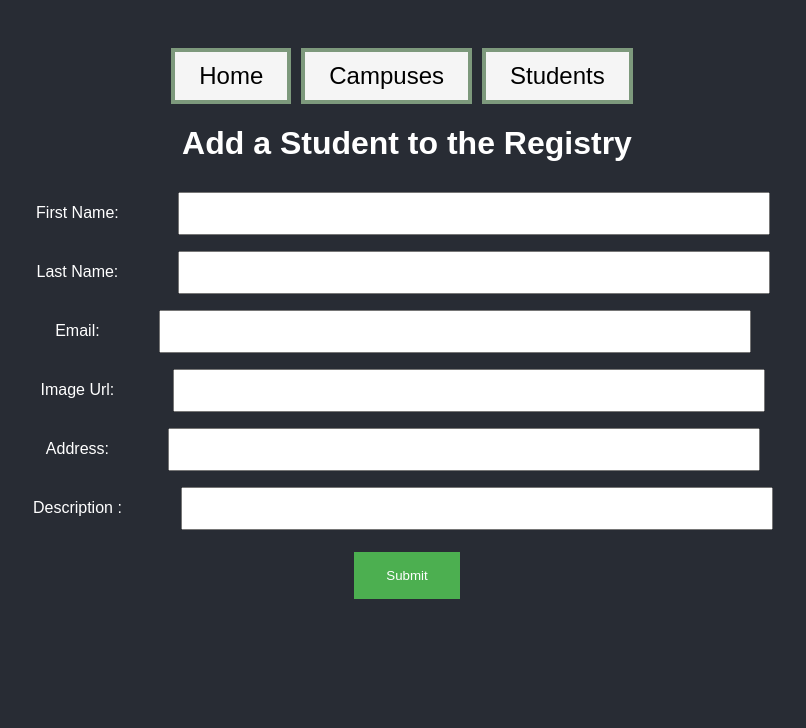
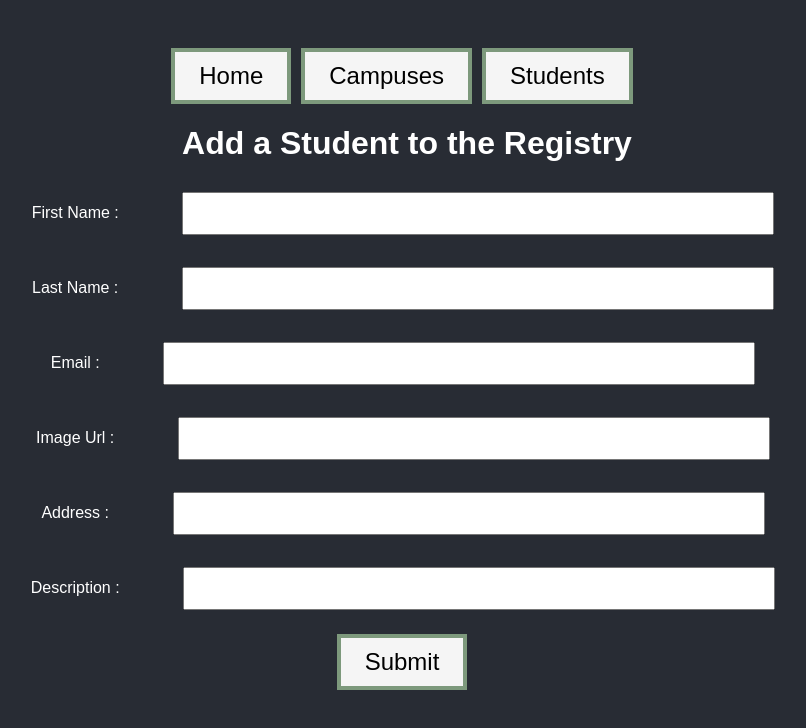
Before and after one commit to Alshohatee/ttp-crud-frontend, a React (Create React App) app: page /createstudent in a window 1280 px wide. Shown: the top 728 px of the page, without its empty margins (233-1039 px from the left). Built offline with nearby package versions, Linux system fonts and the light colour scheme.

Commit message:
Created Student Form component, added real-time error for student form. Submit button bugging.

```diff
--- a/package.json
+++ b/package.json
@@ -8,13 +8,15 @@
     "@testing-library/user-event": "^13.5.0",
     "axios": "^0.25.0",
     "bootstrap": "^5.1.3",
+    "formik": "^2.2.9",
     "nanoid": "^3.2.0",
     "react": "^17.0.2",
     "react-bootstrap": "^2.1.1",
     "react-dom": "^17.0.2",
     "react-router-dom": "^6.2.1",
     "react-scripts": "^5.0.0",
-    "web-vitals": "^2.1.4"
+    "web-vitals": "^2.1.4",
+    "yup": "^0.32.11"
   },
   "scripts": {
     "start": "react-scripts start",
--- a/src/components/CreateStudent.js
+++ b/src/components/CreateStudent.js
@@ -3,6 +3,7 @@ import React, { useEffect, useState } from "react";
 import Axios from "axios"
 import { Navigate } from 'react-router-dom';
 import NavBar from './NavBar'
+import StudentForm from "./Forms/Student";
 
 export default function CreateStudent(){
 
@@ -14,40 +15,7 @@ export default function CreateStudent(){
   const [description, setDescription] = useState("")
   const [redirect, setRedirect] = useState(false)
 
-  // const nameValidation = (fieldName, fieldValue) => {
-  //   if (fieldValue.trim() === '') {
-  //     return `${fieldName} is required`;
-  //   }
-  //   if (/[^a-zA-Z -]/.test(fieldValue)) {
-  //     return 'Invalid characters';
-  //   }
-  //   if (fieldValue.trim().length < 3) {
-  //     return `${fieldName} needs to be at least three characters`;
-  //   }
-  //   return null;
-  // };
-
-  // const emailValidation = email => {
-  //   if (
-  //     /^[a-zA-Z0-9.!#$%&’*+/=?^_`{|}~-]+@[a-zA-Z0-9-]+(?:\.[a-zA-Z0-9-]+)*$/.test(
-  //       email,
-  //       )
-  //       ) {
-  //     return null;
-  //   }
-  //   if (email.trim() === '') {
-  //     return 'Email is required';
-  //   }
-  //   return 'Please enter a valid email';
-  // };
-
-  // const validate = {
-  //   firstName: name => nameValidation('First Name', name),
-  //   lastName: name => nameValidation('Last Name', name),
-  //   email: emailValidation,
-  // };
-
-  async function submitHandler(e){
+  async function handleSubmit(e){
     e.preventDefault()
     await Axios.post(`http://localhost:8080/api/students`, {firstName, lastName, email, imageUrl, address, description})
     setRedirect(true)
@@ -62,8 +30,8 @@ export default function CreateStudent(){
   return (
     <div>
       <NavBar />
-      <h1>Add a Student to the Registry</h1>
-      <form onSubmit={submitHandler}>
+      {/* <h1>Add a Student to the Registry</h1>
+      <form onSubmit={handleSubmit}>
         <label>
           First Name:
           <input type="text" name="firstName" className = "form-control" value={firstName} onChange={(e) =>setFirstName(e.target.value)}/>
@@ -95,7 +63,8 @@ export default function CreateStudent(){
         </label><br/>
 
         <input type="submit" value="Submit" />
-      </form>
+      </form> */}
+      < StudentForm props={[handleSubmit, firstName, lastName, email, imageUrl,address,description,setFirstName, setLastName, setEmail, setImageUrl,setAddress,setDescription]}/>
     </div>
   )
 }
--- /dev/null
+++ b/src/components/Forms/Student.js
@@ -0,0 +1,129 @@
+import React from 'react';
+
+import ReactDOM from 'react-dom';
+
+import { useFormik } from 'formik';
+
+import * as yup from 'yup';
+
+
+
+export default function StudentForm(props){
+
+    const [handleSubmit, firstName, lastName, email, image, address , description,setFirstName, setLastName, setEmail, setImageUrl,setAddress,setDescription] = [...props.props]
+    const formik = useFormik({
+
+        initialValues: {
+
+            firstName: '',
+
+            lastName: '',
+
+            email: '',
+
+            image: '',
+
+            address: '',
+
+            description: ''
+
+        },
+
+        validationSchema: yup.object({
+
+            firstName: yup.string()
+
+                .max(20, 'Name should not exceed 20 Characters')
+
+                .required('Please Enter Student First Name'),
+
+            lastName: yup.string()
+
+                .max(20, 'Name should not exceed 20 Characters')
+
+                .required('Please Enter Student Last Name'),
+
+
+            email: yup.string()
+
+                .email('Invalid email address')
+
+                .required('Please Enter Email Id'),
+        }),
+
+        onSubmit: values => {
+
+            alert(JSON.stringify(values));
+
+        }
+
+    });
+
+    return (
+
+        <div>
+
+            <h1> Add a Student to the Registry</h1>
+
+            <form onSubmit={handleSubmit}>
+
+                <p>
+
+                    <label htmlFor="firstName"> First Name : </label>
+
+                    <input type="text" name="firstName" value = {firstName} onChange={(e) =>setFirstName(e.target.value)}></input>
+                    {formik.touched.firstName && formik.errors.firstName ? <span style={{ color: 'red' }}>{formik.errors.firstName}</span> : null}
+
+                </p>
+
+                <p>
+
+                    <label htmlFor="lastName"> Last Name : </label>
+
+                    <input type="text" name="lastName" value = {lastName} onChange={(e) =>setLastName(e.target.value)} ></input>
+
+                    {formik.touched.lastName && formik.errors.lastName ? <span style={{ color: 'red' }}>{formik.errors.lastName}</span> : null}
+                </p>
+
+                <p>
+
+                    <label htmlFor="email">Email : </label>
+
+                    <input type="text" name="email" value = {email} onChange={(e) =>setEmail(e.target.value)} ></input>
+
+                    {formik.touched.email && formik.errors.email ? <span style={{ color: 'red' }}>{formik.errors.email}</span> : null}
+                </p>
+
+                <p>
+
+                    <label htmlFor="image">Image Url : </label>
+
+                    <input type="text" name="image" value = {image} onChange={(e) =>setImageUrl(e.target.value)}></input>
+
+                </p>
+
+                <p>
+
+                    <label htmlFor="address">Address : </label>
+
+                    <input type="text" name="address" value={address} onChange={(e) =>setAddress(e.target.value)} ></input>
+                </p>
+                <p>
+
+                    <label htmlFor="description"> Description : </label>
+
+                    <input type="text" name="description" value={description} onChange={(e) =>setDescription(e.target.value)} ></input>
+                </p>
+
+                <button type="submit">Submit</button>
+
+            </form>
+
+        </div>
+
+    )
+
+}
+// const element=<StudentForm></StudentForm>
+
+// ReactDOM.render(element,document.getElementById("root"));
```
Also changed, not shown: 1 other file (tests, documents, lock files or other folders).
